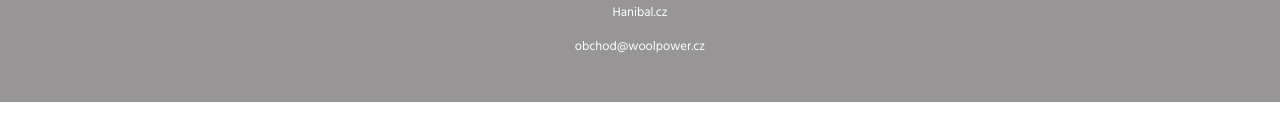
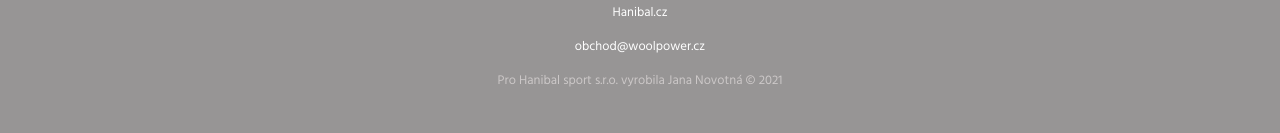
Before and after one commit to JanaNovotna/Woolpower, a Vue app: page / in a window 1280 px wide. Shown: the part 1510-1643 px from the top of the page. Before the commit the page ends 1612 px from the top, so only its background shows below. Built offline with nearby package versions, Linux system fonts and the light colour scheme; what vue-agile would draw is missing.

Commit message:
úprava patičky

```diff
--- a/src/components/Paticka.vue
+++ b/src/components/Paticka.vue
@@ -12,6 +12,7 @@
         >obchod@woolpower.cz</a
       >
     </p>
+    <p class="info">Pro Hanibal sport s.r.o. vyrobila Jana Novotná © 2021</p>
   </div>
 </template>
 <style scoped>
```
